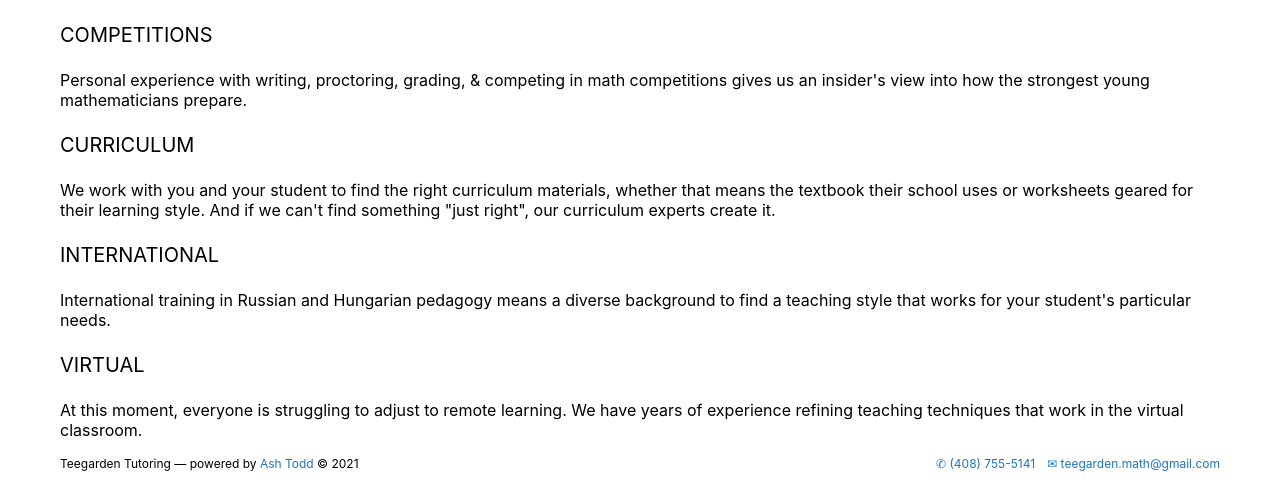
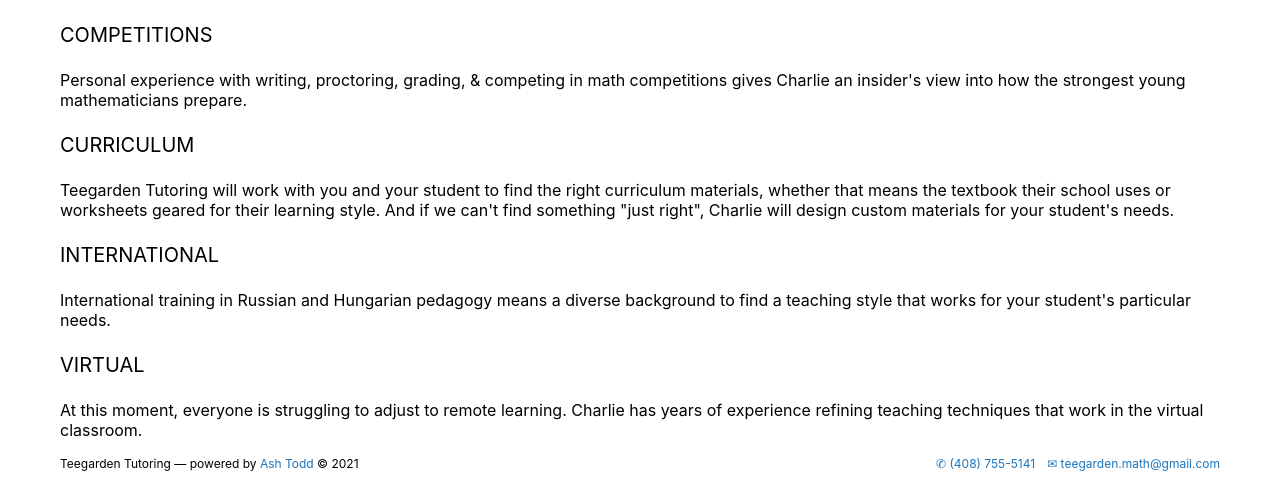
Before and after one commit to TeegardenTutoring/TeegardenTutoring.github.io, a React (Create React App) app: page /#/about in a window 1280 px wide. Shown: the part 357-837 px from the top of the page. Built offline with nearby package versions, Linux system fonts and the light colour scheme.

Commit message:
service blurb updates

```diff
--- a/src/pages/about.jsx
+++ b/src/pages/about.jsx
@@ -25,13 +25,13 @@
             <p className="splash-text">COMPETITIONS</p>
             <p>
                 Personal experience with writing, proctoring, grading, &
-                competing in math competitions gives us an insider's view into how the strongest young mathematicians prepare.
+                competing in math competitions gives Charlie an insider's view into how the strongest young mathematicians prepare.
             </p>
             <p className="splash-text">CURRICULUM</p>
             <p>
-            We work with you and your student to find the right curriculum materials,
+            Teegarden Tutoring will work with you and your student to find the right curriculum materials,
             whether that means the textbook their school uses or worksheets geared for their learning style.
-            And if we can't find something "just right", our curriculum experts create it.
+            And if we can't find something "just right", Charlie will design custom materials for your student's needs.
             </p>
             <p className="splash-text">INTERNATIONAL</p>
             <p>
@@ -40,7 +40,7 @@
             </p>
             <p className="splash-text">VIRTUAL</p>
             <p>
-            At this moment, everyone is struggling to adjust to remote learning. We have years of experience
+            At this moment, everyone is struggling to adjust to remote learning. Charlie has years of experience
             refining teaching techniques that work in the virtual classroom.
             </p>
         </main>
--- a/src/pages/services.jsx
+++ b/src/pages/services.jsx
@@ -15,9 +15,15 @@
         price: 0
     },
     {
+        name: "Kindergarten",
+        blurb: "Kindergarten lessons feature games and puzzles to teach foundational skills in logic and mathematical reasoning. No computer skills required.",
+        schedule: "To accommodate little attention spans, we meet for sessions of no more than 30 minutes.",
+        price: 60
+    },
+    {
         name: "Elementary School",
-        blurb: "K-5 students are building foundational math skills for their future learning. We focus on number sense, early algebraic thinking, and drawing out natural love for math with puzzles and games.",
-        schedule: "For our smallest students, we recommend weekly sessions of no more than 1 hour.",
+        blurb: "Students in grades 1-5 are building foundational math skills for their future learning. We focus on number sense, early algebraic thinking, and drawing out natural love for math with puzzles and games.",
+        schedule: "For these young students, we recommend weekly sessions of no more than 1 hour.",
         price: 75
     },
     {
```
